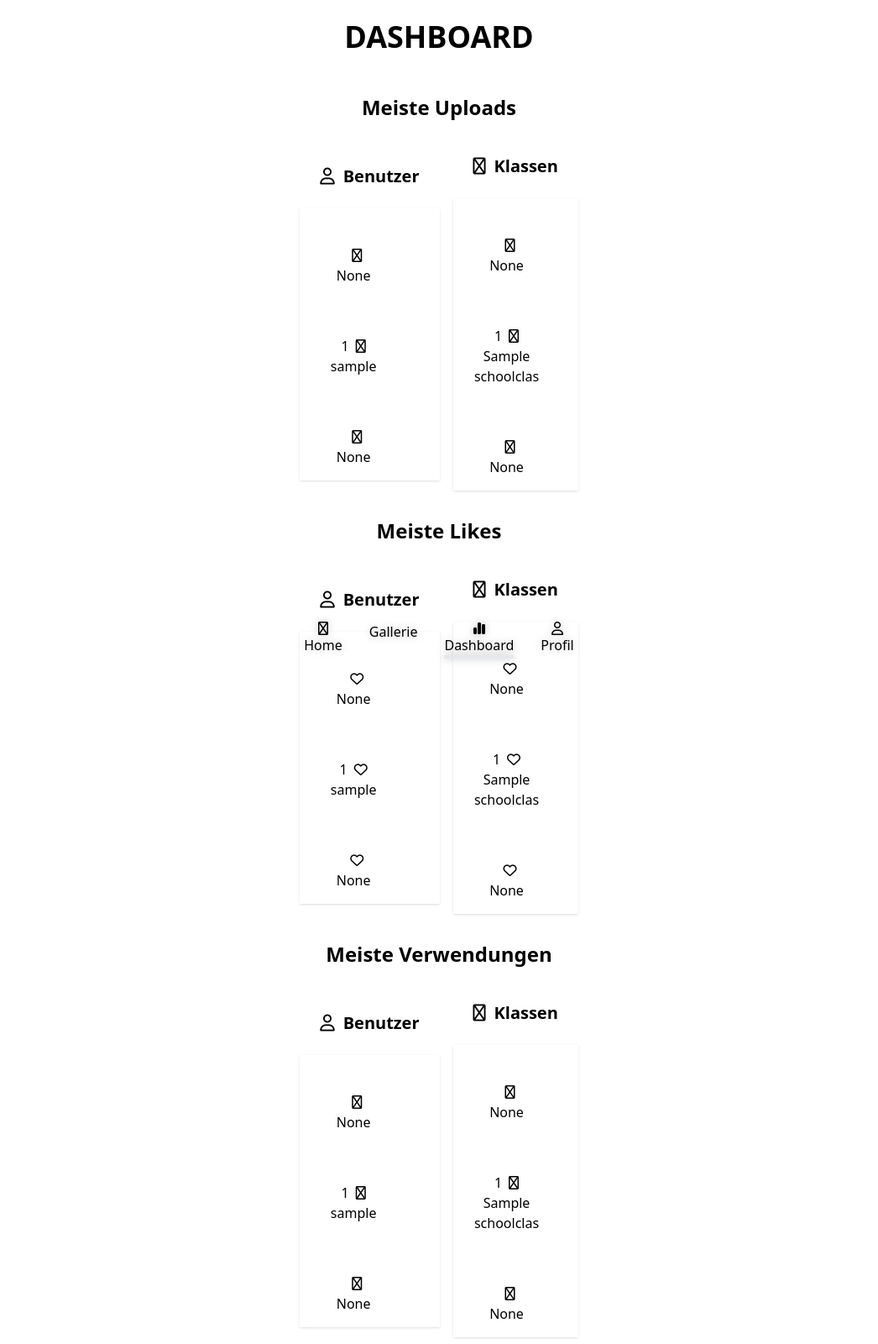
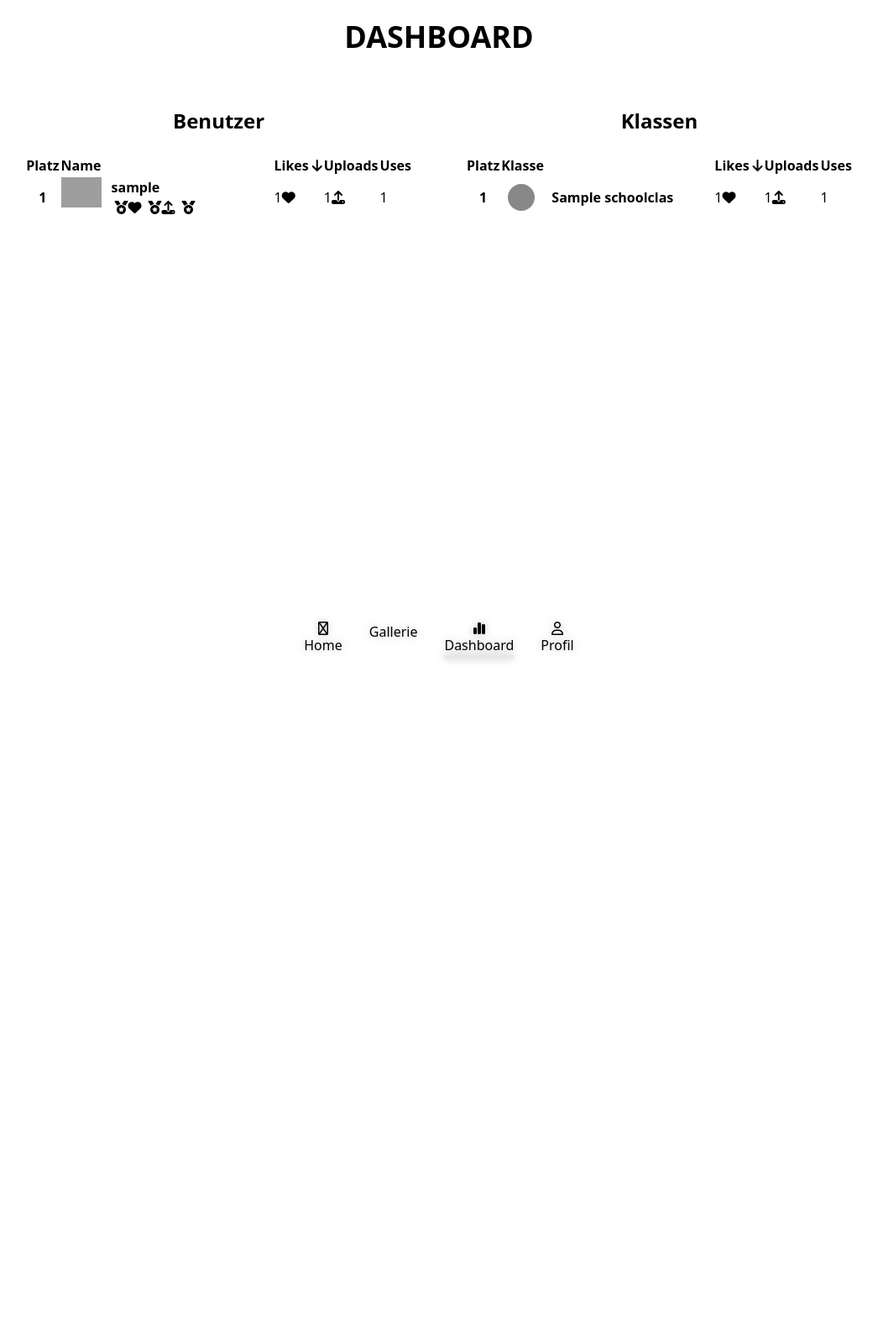
Before and after one commit to RienerTobias/photonest, a Django app: page /dashboard in a window 1280 px wide. Shown: the whole page at 84% size, without its empty margins (117-1163 px from the left). After the commit the page ends 787 px from the top, so only its background shows below. Run offline with Django 5.2, Linux system fonts and the light colour scheme; a user stored in the database is signed in; tables that the repository leaves empty hold one stand-in row (values such as "Sample post"); parts of the project's set-up code (start-up, migrations or seed data) failed here and were passed over; some libraries are stand-ins or nearby versions; grey boxes are pictures that could not be loaded.

Commit message:
update dashboard with ranking

```diff
--- a/photonest_server/photonest/templates/photonest/sites/dashboard.html
+++ b/photonest_server/photonest/templates/photonest/sites/dashboard.html
@@ -6,185 +6,132 @@
 {% load static %}
 {% load widget_tweaks %}
 {% load general_tags %}
+{% load medal_tags %}
+
 <main class="w-full h-full flex flex-col items-center">
     <h1 class="text-4xl font-bold m-6">DASHBOARD</h1>
 
-    <h1 class="text-2xl font-bold m-6 mb-2">Meiste Uploads</h1>
-    <div class="w-full md:w-2/3 flex flex-col md:flex-row items-center justify-center">
-        <div class="flex flex-col w-fit h-fit items-center m-2">
-            <h1 class="text-xl font-bold m-6"><i class="fa-regular fa-user"></i>&ensp;Benutzer</h1>
-            <div class="stats shadow w-full max-w-96">
-                {% with user=top_uploads_users|get_item:1 %}
-                <div class="stat w-32 p-4">
-                    <div class="stat-title text-center text-lg text-primary dark:text-white"><i class="fa-solid fa-circle-2"></i></div>
-                    <div class="stat-value text-center flex items-center justify-center">{{ user.posts.all.count }}&ensp;<i class="fa-regular fa-upload text-base"></i></div>
-                    <div class="stat-desc text-center w-full">{{ user }}</div>
-                </div>
-                {% endwith%}
-
-                {% with user=top_uploads_users|get_item:0 %}
-                <div class="stat w-32 p-4">
-                    <div class="stat-title text-center text-lg text-primary dark:text-white"><i class="fa-solid fa-circle-1"></i></div>
-                    <div class="stat-value text-center flex items-center justify-center">{{ user.posts.all.count }}&ensp;<i class="fa-regular fa-upload text-base"></i></div>
-                    <div class="stat-desc text-center w-full">{{ user }}</div>
-                </div>
-                {% endwith%}
-
-                {% with user=top_uploads_users|get_item:2 %}
-                <div class="stat w-32 p-4">
-                    <div class="stat-title text-center text-lg text-primary dark:text-white"><i class="fa-solid fa-circle-3"></i></div>
-                    <div class="stat-value text-center flex items-center justify-center">{{ user.posts.all.count }}&ensp;<i class="fa-regular fa-upload text-base"></i></div>
-                    <div class="stat-desc text-center w-full">{{ user }}</div>
-                </div>
-                {% endwith%}
+    <div class="flex justify-between xl:items-start flex-col xl:flex-row">
+        <div class="m-4 xl:mx-8 flex flex-col items-center max-h-[40rem] max-w-screen">
+            <h1 class="text-2xl font-bold m-6">Benutzer</h1>
+            <div class="overflow-auto max-w-full">
+                <table class="table table-xs table-pin-rows md:table-md">
+                    <thead>
+                        <tr>
+                        <th>Platz</th>
+                        <th>
+                            <a href="?sort_user={% if current_sort_user == 'username' %}-{% endif %}username" class="flex items-center gap-1">
+                            Name
+                            {% if current_sort_user == 'username' %}<i class="fa-solid fa-arrow-up"></i>{% endif %}
+                            {% if current_sort_user == '-username' %}<i class="fa-solid fa-arrow-down"></i>{% endif %}
+                            </a>
+                        </th>
+                        <th>
+                            <a href="?sort_user={% if current_sort_user == 'likes_received' %}-{% endif %}likes_received" class="flex items-center gap-1">
+                            Likes
+                            {% if current_sort_user == 'likes_received' %}<i class="fa-solid fa-arrow-up"></i>{% endif %}
+                            {% if current_sort_user == '-likes_received' %}<i class="fa-solid fa-arrow-down"></i>{% endif %}
+                            </a>
+                        </th>
+                        <th>
+                            <a href="?sort_user={% if current_sort_user == 'uploads_count' %}-{% endif %}uploads_count" class="flex items-center gap-1">
+                            Uploads
+                            {% if current_sort_user == 'uploads_count' %}<i class="fa-solid fa-arrow-up"></i>{% endif %}
+                            {% if current_sort_user == '-uploads_count' %}<i class="fa-solid fa-arrow-down"></i>{% endif %}
+                            </a>
+                        </th>
+                        <th>
+                            <a href="?sort_user={% if current_sort_user == 'uses_count' %}-{% endif %}uses_count" class="flex items-center gap-1">
+                            Uses
+                            {% if current_sort_user == 'uses_count' %}<i class="fa-solid fa-arrow-up"></i>{% endif %}
+                            {% if current_sort_user == '-uses_count' %}<i class="fa-solid fa-arrow-down"></i>{% endif %}
+                            </a>
+                        </th>
+                        </tr>
+                    </thead>
+                <tbody>
+                    {% for user in users %}
+                    <tr>
+                        <th>{{ forloop.counter }}</th>
+                        <td>
+                            <div class="flex items-center gap-3">
+                            <div class="avatar max-md:hidden">
+                                <div class="mask mask-squircle h-12 w-12">
+                                <img
+                                    src="https://api.dicebear.com/9.x/avataaars/svg?seed={{ user }}"
+                                    alt="Profile Picture" />
+                                </div>
+                            </div>
+                            <div>
+                                <div class="font-bold md:min-w-48">{{ user }}</div>
+                                <div class="">{{ user|get_medal_icons }}</div>
+                            </div>
+                            </div>
+                        </td>
+                        <td><span class="badge badge-ghost badge-sm">{{ user.likes_received }}<i class="fa-solid fa-heart"></i></span></td>
+                        <td><span class="badge badge-ghost badge-sm">{{ user.uploads_count }}<i class="fa-solid fa-upload"></i></span></td>
+                        <td><span class="badge badge-ghost badge-sm">{{ user.uses_count }}<i class="fa-solid fa-bullseye-arrow"></i></span></td>
+                    </tr>
+                    {% endfor %}
+                </tbody>
+                </table>
             </div>
         </div>
-        <div class="flex flex-col w-fit h-fit items-center m-2">
-            <h1 class="text-xl font-bold m-6"><i class="fa-regular fa-users"></i>&ensp;Klassen</h1>
-            <div class="stats shadow w-full max-w-96">
-                {% with class=top_uploads_class|get_item:1 %}
-                <div class="stat w-32 p-4">
-                    <div class="stat-title text-center text-lg text-primary dark:text-white"><i class="fa-solid fa-circle-2"></i></div>
-                    <div class="stat-value text-center flex items-center justify-center">{{ class.posts.all.count }}&ensp;<i class="fa-regular fa-upload text-base"></i></div>
-                    <div class="stat-desc text-center w-full">{{ class }}</div>
-                </div>
-                {% endwith%}
 
-                {% with class=top_uploads_class|get_item:0 %}
-                <div class="stat w-32 p-4">
-                    <div class="stat-title text-center text-lg text-primary dark:text-white"><i class="fa-solid fa-circle-1"></i></div>
-                    <div class="stat-value text-center flex items-center justify-center">{{ class.posts.all.count }}&ensp;<i class="fa-regular fa-upload text-base"></i></div>
-                    <div class="stat-desc text-center w-full">{{ class }}</div>
-                </div>
-                {% endwith%}
-
-                {% with class=top_uploads_class|get_item:2 %}
-                <div class="stat w-32 p-4">
-                    <div class="stat-title text-center text-lg text-primary dark:text-white"><i class="fa-solid fa-circle-3"></i></div>
-                    <div class="stat-value text-center flex items-center justify-center">{{ class.posts.all.count }}&ensp;<i class="fa-regular fa-upload text-base"></i></div>
-                    <div class="stat-desc text-center w-full">{{ class }}</div>
-                </div>
-                {% endwith%}
-            </div>
-        </div>
-    </div>
-
-    <h1 class="text-2xl font-bold m-6 mb-2">Meiste Likes</h1>
-    <div class="w-full md:w-2/3 flex flex-col md:flex-row items-center justify-center">
-        <div class="flex flex-col w-fit h-fit items-center m-2">
-            <h1 class="text-xl font-bold m-6"><i class="fa-regular fa-user"></i>&ensp;Benutzer</h1>
-            <div class="stats shadow w-full max-w-96">
-                {% with user=top_likes_users|get_item:1 %}
-                <div class="stat w-32 p-4">
-                    <div class="stat-title text-center text-lg text-primary dark:text-white"><i class="fa-solid fa-circle-2"></i></div>
-                    <div class="stat-value text-center flex items-center justify-center">{{ user.total_likes }}&ensp;<i class="fa-regular fa-heart text-base"></i></div>
-                    <div class="stat-desc text-center w-full">{{ user }}</div>
-                </div>
-                {% endwith%}
-
-                {% with user=top_likes_users|get_item:0 %}
-                <div class="stat w-32 p-4">
-                    <div class="stat-title text-center text-lg text-primary dark:text-white"><i class="fa-solid fa-circle-1"></i></div>
-                    <div class="stat-value text-center flex items-center justify-center">{{ user.total_likes }}&ensp;<i class="fa-regular fa-heart text-base"></i></div>
-                    <div class="stat-desc text-center w-full">{{ user }}</div>
-                </div>
-                {% endwith%}
-
-                {% with user=top_likes_users|get_item:2 %}
-                <div class="stat w-32 p-4">
-                    <div class="stat-title text-center text-lg text-primary dark:text-white"><i class="fa-solid fa-circle-3"></i></div>
-                    <div class="stat-value text-center flex items-center justify-center">{{ user.total_likes }}&ensp;<i class="fa-regular fa-heart text-base"></i></div>
-                    <div class="stat-desc text-center w-full">{{ user }}</div>
-                </div>
-                {% endwith%}
-            </div>
-        </div>
-        <div class="flex flex-col w-fit h-fit items-center m-2">
-            <h1 class="text-xl font-bold m-6"><i class="fa-regular fa-users"></i>&ensp;Klassen</h1>
-            <div class="stats shadow w-full max-w-96">
-                {% with class=top_likes_class|get_item:1 %}
-                <div class="stat w-32 p-4">
-                    <div class="stat-title text-center text-lg text-primary dark:text-white"><i class="fa-solid fa-circle-2"></i></div>
-                    <div class="stat-value text-center flex items-center justify-center">{{ class.total_likes }}&ensp;<i class="fa-regular fa-heart text-base"></i></div>
-                    <div class="stat-desc text-center w-full">{{ class }}</div>
-                </div>
-                {% endwith%}
-
-                {% with class=top_likes_class|get_item:0 %}
-                <div class="stat w-32 p-4">
-                    <div class="stat-title text-center text-lg text-primary dark:text-white"><i class="fa-solid fa-circle-1"></i></div>
-                    <div class="stat-value text-center flex items-center justify-center">{{ class.total_likes }}&ensp;<i class="fa-regular fa-heart text-base"></i></div>
-                    <div class="stat-desc text-center w-full">{{ class }}</div>
-                </div>
-                {% endwith%}
-
-                {% with class=top_likes_class|get_item:2 %}
-                <div class="stat w-32 p-4">
-                    <div class="stat-title text-center text-lg text-primary dark:text-white"><i class="fa-solid fa-circle-3"></i></div>
-                    <div class="stat-value text-center flex items-center justify-center">{{ class.total_likes }}&ensp;<i class="fa-regular fa-heart text-base"></i></div>
-                    <div class="stat-desc text-center w-full">{{ class }}</div>
-                </div>
-                {% endwith%}
-            </div>
-        </div>
-    </div>
-
-    <h1 class="text-2xl font-bold m-6 mb-2">Meiste Verwendungen</h1>
-    <div class="w-full md:w-2/3 flex flex-col md:flex-row items-center justify-center">
-        <div class="flex flex-col w-fit h-fit items-center m-2">
-            <h1 class="text-xl font-bold m-6"><i class="fa-regular fa-user"></i>&ensp;Benutzer</h1>
-            <div class="stats shadow w-full max-w-96">
-                {% with user=top_used_users|get_item:1 %}
-                <div class="stat w-32 p-4">
-                    <div class="stat-title text-center text-lg text-primary dark:text-white"><i class="fa-solid fa-circle-2"></i></div>
-                    <div class="stat-value text-center flex items-center justify-center">{{ user.total_uses }}&ensp;<i class="fa-regular fa-check text-base"></i></div>
-                    <div class="stat-desc text-center w-full">{{ user }}</div>
-                </div>
-                {% endwith%}
-
-                {% with user=top_used_users|get_item:0 %}
-                <div class="stat w-32 p-4">
-                    <div class="stat-title text-center text-lg text-primary dark:text-white"><i class="fa-solid fa-circle-1"></i></div>
-                    <div class="stat-value text-center flex items-center justify-center">{{ user.total_uses }}&ensp;<i class="fa-regular fa-check text-base"></i></div>
-                    <div class="stat-desc text-center w-full">{{ user }}</div>
-                </div>
-                {% endwith%}
-
-                {% with user=top_used_users|get_item:2 %}
-                <div class="stat w-32 p-4">
-                    <div class="stat-title text-center text-lg text-primary dark:text-white"><i class="fa-solid fa-circle-3"></i></div>
-                    <div class="stat-value text-center flex items-center justify-center">{{ user.total_uses }}&ensp;<i class="fa-regular fa-check text-base"></i></div>
-                    <div class="stat-desc text-center w-full">{{ user }}</div>
-                </div>
-                {% endwith%}
-            </div>
-        </div>
-        <div class="flex flex-col w-fit h-fit items-center m-2">
-            <h1 class="text-xl font-bold m-6"><i class="fa-regular fa-users"></i>&ensp;Klassen</h1>
-            <div class="stats shadow w-full max-w-96">
-                {% with class=top_used_class|get_item:1 %}
-                <div class="stat w-32 p-4">
-                    <div class="stat-title text-center text-lg text-primary dark:text-white"><i class="fa-solid fa-circle-2"></i></div>
-                    <div class="stat-value text-center flex items-center justify-center">{{ class.total_uses }}&ensp;<i class="fa-regular fa-check text-base"></i></div>
-                    <div class="stat-desc text-center w-full">{{ class }}</div>
-                </div>
-                {% endwith%}
-
-                {% with class=top_used_class|get_item:0 %}
-                <div class="stat w-32 p-4">
-                    <div class="stat-title text-center text-lg text-primary dark:text-white"><i class="fa-solid fa-circle-1"></i></div>
-                    <div class="stat-value text-center flex items-center justify-center">{{ class.total_uses }}&ensp;<i class="fa-regular fa-check text-base"></i></div>
-                    <div class="stat-desc text-center w-full">{{ class }}</div>
-                </div>
-                {% endwith%}
-
-                {% with class=top_used_class|get_item:2 %}
-                <div class="stat w-32 p-4">
-                    <div class="stat-title text-center text-lg text-primary dark:text-white"><i class="fa-solid fa-circle-3"></i></div>
-                    <div class="stat-value text-center flex items-center justify-center">{{ class.total_uses }}&ensp;<i class="fa-regular fa-check text-base"></i></div>
-                    <div class="stat-desc text-center w-full">{{ class }}</div>
-                </div>
-                {% endwith%}
+        <div class="m-4 xl:mx-8 flex flex-col items-center max-h-[40rem] max-w-screen">
+            <h1 class="text-2xl font-bold m-6">Klassen</h1>
+            <div class="overflow-auto max-w-full">
+                <table class="table table-sm table-pin-rows md:table-md">
+                    <thead>
+                        <tr>
+                            <th>Platz</th>
+                            <th>
+                                <a href="?sort_class={% if current_sort_class == 'class_name' %}-{% endif %}class_name" class="flex items-center gap-1">
+                                    Klasse
+                                    {% if current_sort_class == 'class_name' %}<i class="fa-solid fa-arrow-up"></i>{% endif %}
+                                    {% if current_sort_class == '-class_name' %}<i class="fa-solid fa-arrow-down"></i>{% endif %}
+                                </a>
+                            </th>
+                            <th>
+                                <a href="?sort_class={% if current_sort_class == 'total_likes' %}-{% endif %}total_likes" class="flex items-center gap-1">
+                                    Likes
+                                    {% if current_sort_class == 'total_likes' %}<i class="fa-solid fa-arrow-up"></i>{% endif %}
+                                    {% if current_sort_class == '-total_likes' %}<i class="fa-solid fa-arrow-down"></i>{% endif %}
+                                </a>
+                            </th>
+                            <th>
+                                <a href="?sort_class={% if current_sort_class == 'total_uploads' %}-{% endif %}total_uploads" class="flex items-center gap-1">
+                                    Uploads
+                                    {% if current_sort_class == 'total_uploads' %}<i class="fa-solid fa-arrow-up"></i>{% endif %}
+                                    {% if current_sort_class == '-total_uploads' %}<i class="fa-solid fa-arrow-down"></i>{% endif %}
+                                </a>
+                            </th>
+                            <th>
+                                <a href="?sort_class={% if current_sort_class == 'total_uses' %}-{% endif %}total_uses" class="flex items-center gap-1">
+                                    Uses
+                                    {% if current_sort_class == 'total_uses' %}<i class="fa-solid fa-arrow-up"></i>{% endif %}
+                                    {% if current_sort_class == '-total_uses' %}<i class="fa-solid fa-arrow-down"></i>{% endif %}
+                                </a>
+                            </th>
+                        </tr>
+                    </thead>
+                    <tbody>
+                        {% for class in classes %}
+                        <tr>
+                            <th>{{ forloop.counter }}</th>
+                            <td>
+                                <div class="flex items-center gap-3">
+                                    <div class="w-8 h-8 rounded-full mask mask-round m-2 max-md:hidden" style="background-color: {{ class.color }}"></div>
+                                    <span class="font-bold md:min-w-48">{{ class.class_name }}</span>
+                                </div>
+                            </td>
+                            <td><span class="badge badge-ghost badge-sm">{{ class.total_likes }}<i class="fa-solid fa-heart"></i></span></td>
+                            <td><span class="badge badge-ghost badge-sm">{{ class.total_uploads  }}<i class="fa-solid fa-upload"></i></span></td>
+                            <td><span class="badge badge-ghost badge-sm">{{ class.total_uses  }}<i class="fa-solid fa-bullseye-arrow"></i></span></td>
+                        </tr>
+                        {% endfor %}
+                    </tbody>
+                </table>
             </div>
         </div>
     </div>
--- /dev/null
+++ b/photonest_server/photonest/templatetags/medal_tags.py
@@ -0,0 +1,47 @@
+from django.conf import settings
+from django import template
+from django.utils.safestring import mark_safe
+
+register = template.Library()
+
+@register.filter
+def get_medal_icons(queryset):
+    medals = ""
+    user = queryset
+
+    bronze = "#ce8946"
+    silver = "#c0c0c0"
+    gold = "#ffd700"
+
+    likeIcon = "heart"
+    uploadsIcon = "upload"
+    usesIcon = "bullseye-arrow"
+
+    def medal(color, icon):
+        return f'<span class="badge badge-sm m-1"><i class="fa-duotone fa-solid fa-medal" style="--fa-primary-color: {color}; --fa-secondary-color: {color};"></i><i class="fa-solid fa-{icon}"></i></span>'
+
+    if(user.likes_received >= settings.GOLD_MEDAL_LIMIT):
+        medals += medal(gold, likeIcon)
+    elif(user.likes_received >= settings.SILVER_MEDAL_LIMIT):
+        medals += medal(silver, likeIcon)
+    elif(user.likes_received >= settings.BRONZE_MEDAL_LIMIT):
+        medals += medal(bronze, likeIcon)
+
+    if(user.uploads_count >= settings.GOLD_MEDAL_LIMIT):
+        medals += medal(gold, uploadsIcon)
+    elif(user.uploads_count >= settings.SILVER_MEDAL_LIMIT):
+        medals += medal(silver, uploadsIcon)
+    elif(user.uploads_count >= settings.BRONZE_MEDAL_LIMIT):
+        medals += medal(bronze, uploadsIcon)
+
+    if(user.uses_count >= settings.GOLD_MEDAL_LIMIT):
+        medals += medal(gold, usesIcon)
+    elif(user.uses_count >= settings.SILVER_MEDAL_LIMIT):
+        medals += medal(silver, usesIcon)
+    elif(user.uses_count >= settings.BRONZE_MEDAL_LIMIT):
+        medals += medal(bronze, usesIcon)
+
+    try:
+        return mark_safe(medals)
+    except IndexError:
+        return None
--- a/photonest_server/photonest/views.py
+++ b/photonest_server/photonest/views.py
@@ -46,13 +46,37 @@ def gallery(request):
 
 @login_required
 def dashboard(request):
+    sort_field_user = request.GET.get('sort_user', '-likes_received')
+    valid_fields_user = ['username', 'uploads_count', 'likes_received', 'uses_count']
+
+    if sort_field_user.lstrip('-') not in valid_fields_user:
+        sort_field_user = '-likes_received'
+
+    users = User.objects.annotate(
+        uploads_count=Count('posts'),
+        likes_received=Count('posts__likes'),
+        uses_count=Count('posts', filter=Q(posts__is_used=True))).order_by(sort_field_user)
+
+    sort_field_class = request.GET.get('sort_class', '-total_likes')
+    valid_fields_class = ['class_name', 'total_uploads', 'total_likes', 'total_uses']
+
+    # Sicherheitscheck für Sortierparameter
+    if sort_field_class.lstrip('-') not in valid_fields_class:
+        sort_field_class = '-total_likes'
+
+    classes = SchoolClass.objects.annotate(
+        total_uploads=Count('posts', distinct=True),
+        total_likes=Count('posts__likes', distinct=True),
+        total_uses=Count('posts', filter=Q(posts__is_used=True), distinct=True)
+    ).order_by(sort_field_class)
+
+
+
     return render(request, 'photonest/sites/dashboard.html', {
-        'top_uploads_users': User.objects.annotate(upload_count=Count('posts')).order_by('-upload_count')[:3],
-        'top_uploads_class': SchoolClass.objects.annotate(upload_count=Count('posts')).order_by('-upload_count')[:3],
-        'top_likes_users': User.objects.annotate(total_likes=Count('posts__likes')).order_by('-total_likes')[:3],
-        'top_likes_class': SchoolClass.objects.annotate(total_likes=Count('posts__likes')).order_by('-total_likes')[:3],
-        'top_used_users': User.objects.annotate(total_uses=Count('posts', filter=Q(posts__is_used=True))).order_by('-total_uses')[:3],
-        'top_used_class': SchoolClass.objects.annotate(total_uses=Count('posts', filter=Q(posts__is_used=True))).order_by('-total_uses')[:3],
+        'users': users,
+        'classes': classes,
+        'current_sort_user': sort_field_user,
+        'current_sort_class': sort_field_class,
         'timestamp': now().timestamp(),
     })
 
--- a/photonest_server/photonest_server/settings.py
+++ b/photonest_server/photonest_server/settings.py
@@ -230,3 +230,8 @@ AUTHENTICATION_BACKENDS = [
     "django_auth_ldap.backend.LDAPBackend",
     "django.contrib.auth.backends.ModelBackend",
 ]
+
+#PhotoNest Config
+BRONZE_MEDAL_LIMIT = 1
+SILVER_MEDAL_LIMIT = 3
+GOLD_MEDAL_LIMIT = 5
```
